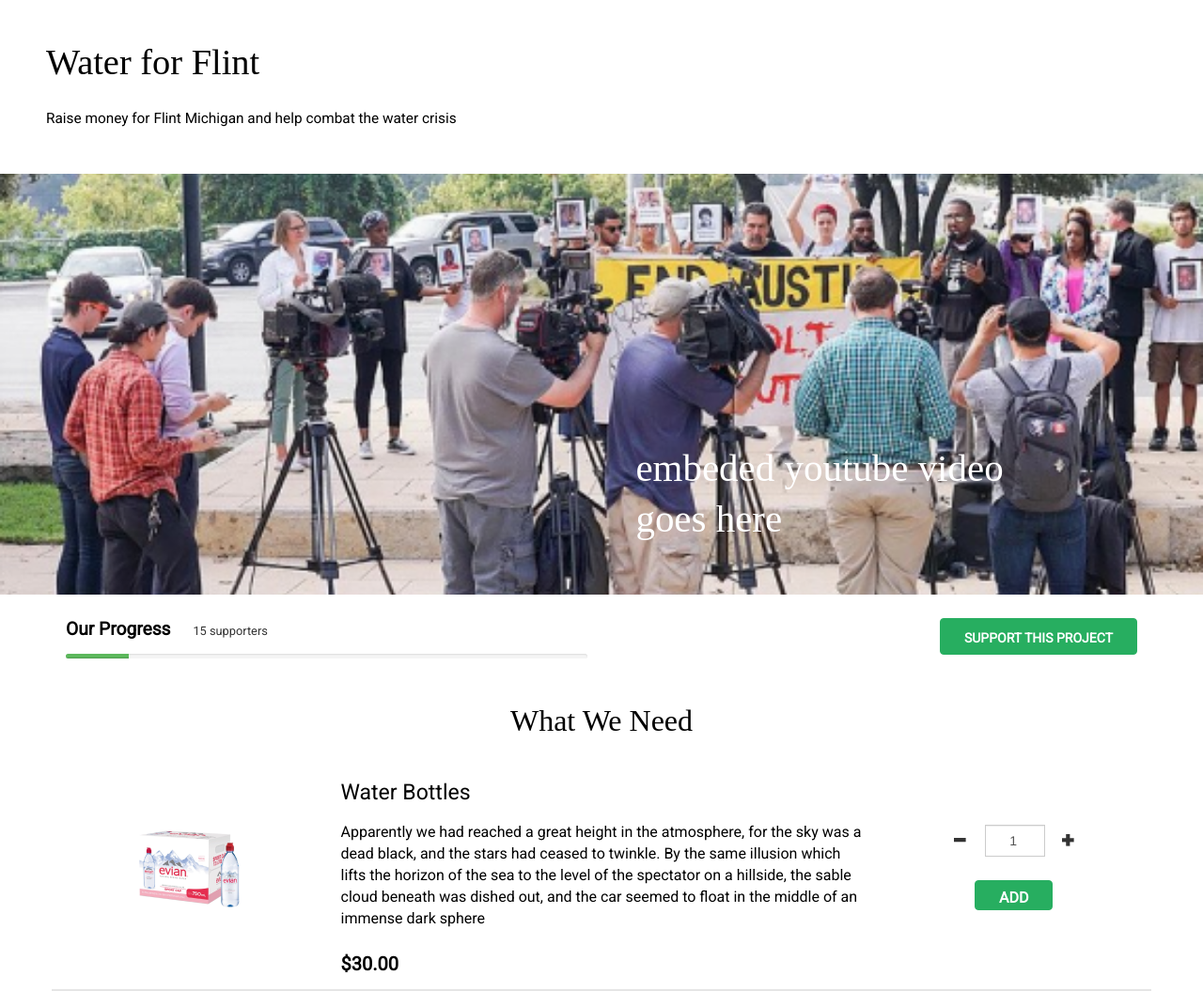
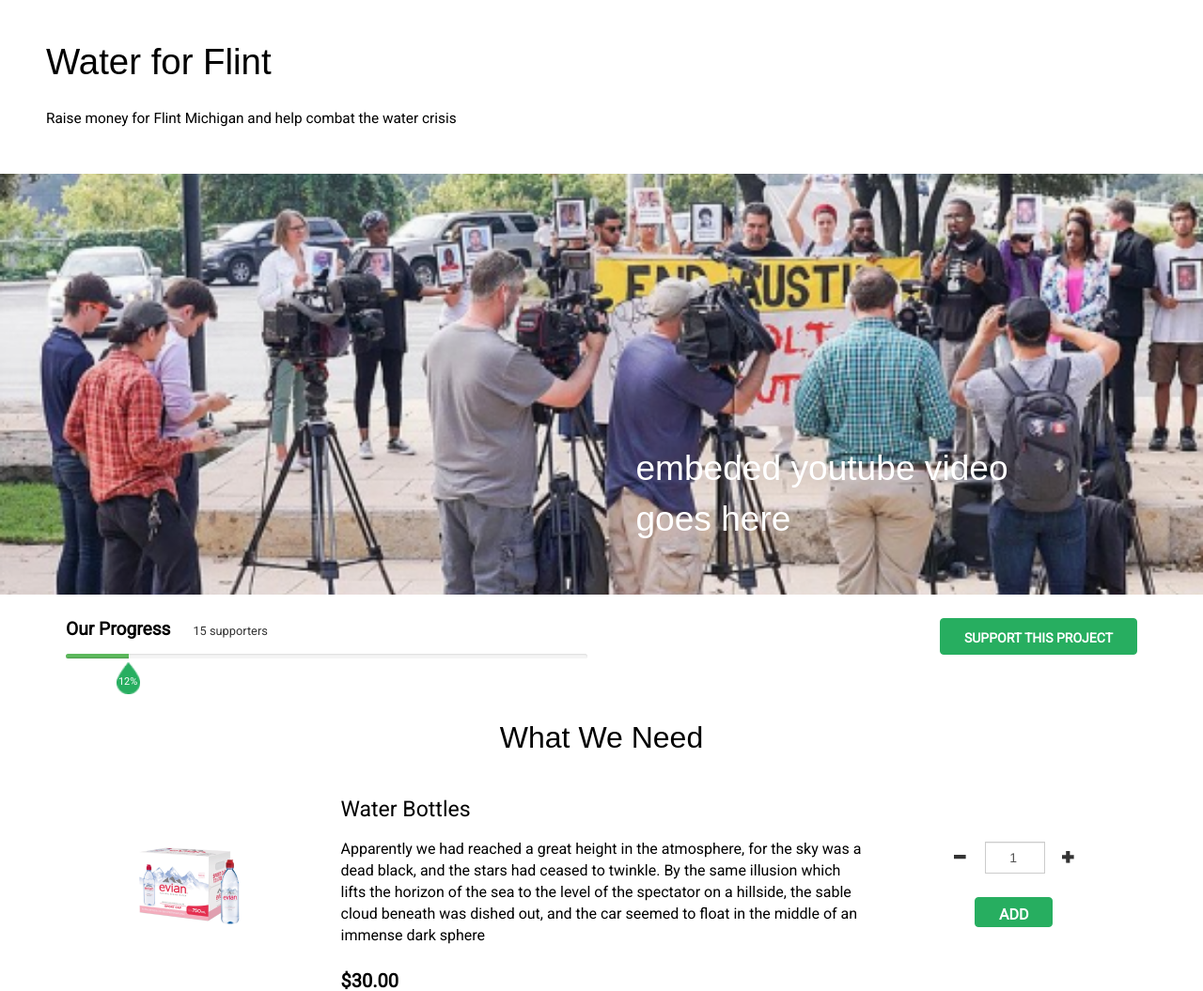
Before and after one commit to DmytroTsetsyk/Ranowo, a PHP site: page /campaign.html in a window 1280 px wide. Shown: the part 75-1130 px from the top of the page at 94% size. Run offline with PHP 8.4, Linux system fonts and the light colour scheme.

Commit message:
Resolved issue with fonts

```diff
--- a/campaign.html
+++ b/campaign.html
@@ -54,8 +54,10 @@
         <div class="progress">
             <div class="progress-bar progress-bar-success" role="progressbar" aria-valuenow="12" aria-valuemin="0" aria-valuemax="100" style="width:12%">
             </div>
-          </div>
-
+        </div>
+        <div style="margin-left: 12%" class="elipse-block">
+          <span>12%</span>
+        </div>
       </div>
       <div class="col-sm-6 xol-xs-12 text-right">
           <button type="button" class="btn btn-success default-btn">Support this project</button>
--- a/styles/main.css
+++ b/styles/main.css
@@ -700,7 +703,7 @@ color: #000000;
 	position: relative;
 }
 .main-campaing-poster .bg-image .poster-description {
-	font-family: Varela Round;
+	font-family: sans-serif;
 	font-style: normal;
 	font-weight: normal;
 	font-size: 40px;
@@ -713,7 +716,7 @@ color: #000000;
 }
 
 .campaing-title {
-	font-family: Varela Round;
+	font-family: sans-serif;
 	font-style: normal;
 	font-weight: normal;
 	font-size: 36px;
@@ -786,7 +791,7 @@ color: #000000;
 }
 
 .what-we-need .title {
-	font-family: Varela Round;
+	font-family: sans-serif;
 	font-style: normal;
 	font-weight: normal;
 	font-size: 36px;
@@ -1244,7 +1256,7 @@ color: #000000;
 	}
 
 	.main-campaing-poster .bg-image .poster-description {
-		font-size: 3.2vw;
+		font-size: 2.9vw;
 	}
 
 	.campaing-title {
@@ -1567,3 +1579,35 @@ color: #000000;
 .info-form .modal-btn {
 	padding: 15px 100px 15px 100px;
 }
+/*
+.elipse-icon {
+	margin-left: 12%;
+    margin-top: -25px;
+    position: relative;
+    left: -10px;
+} */
+
+.elipse-block {
+	background-size: cover;
+    background-image: url(../src/img/campaign/Ellipse.png);
+    background-repeat: no-repeat;
+    background-position: left;
+    height: 34px;
+    font-family: Roboto;
+    font-style: normal;
+    font-weight: normal;
+    font-size: 11px;
+    line-height: 12px;
+    color: #FFFFFF;
+    margin-top: -16px;
+    position: relative;
+    left: -13px;
+    width: 25px;
+}
+
+.elipse-block span {
+	position: absolute;
+    left: 50%;
+    top: 50%;
+    transform: translate(-50%, -15%);
+}
--- a/thankyou.html
+++ b/thankyou.html
@@ -128,7 +128,7 @@
 			<div class="divader"></div>
 		</div>
 		<div class="col-md-12 col-sm-12 col-xs-12 btn-block">
-		<button type="button" class="btn btn-success default-btn small-dynamic-button">Test button</button>
+		<button type="button" class="btn btn-success default-btn md-dynamic-button">Test button</button>
 		</div>
 		</div>
 
```
Also changed, not shown: other parts of styles/main.css (+33 -21 lines).
